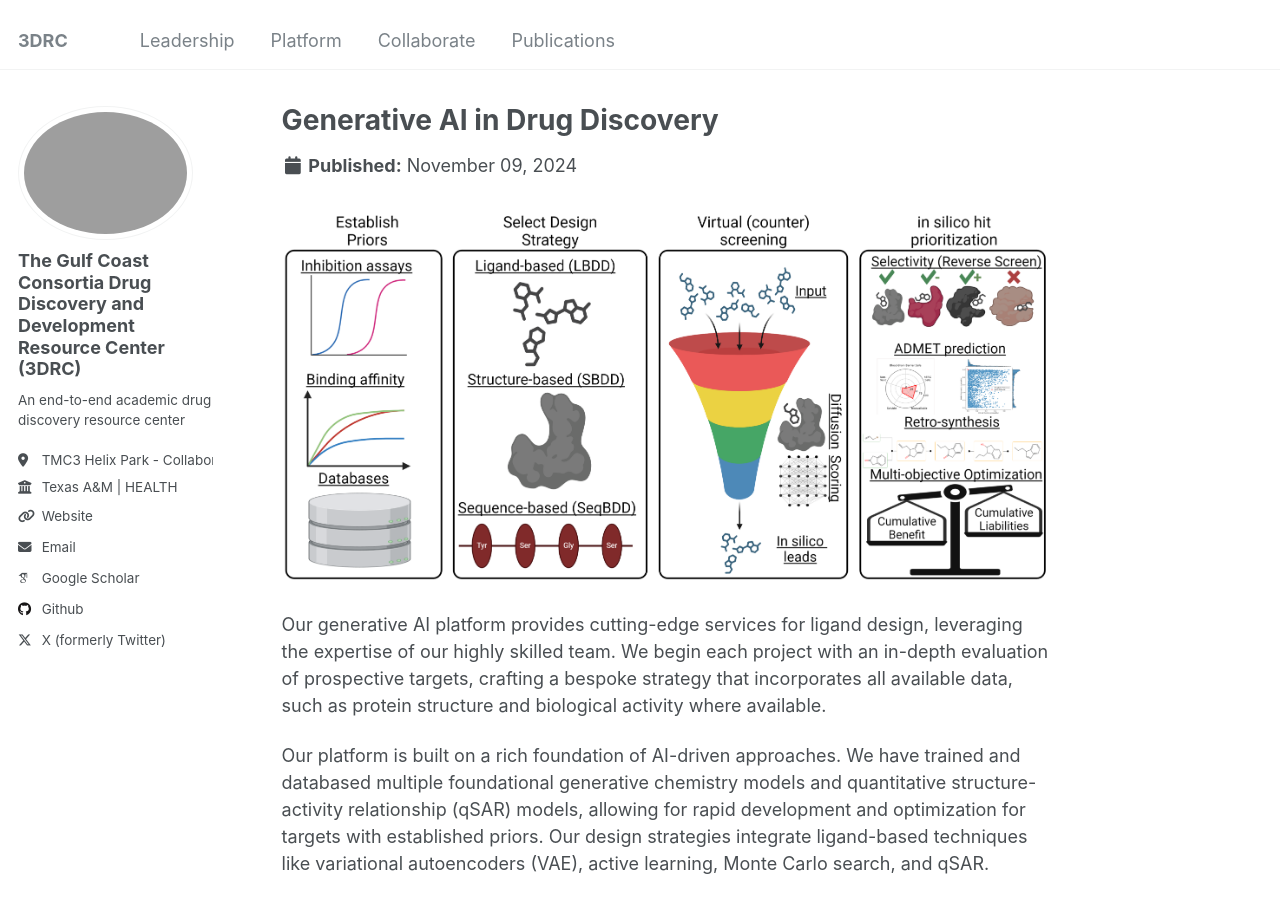
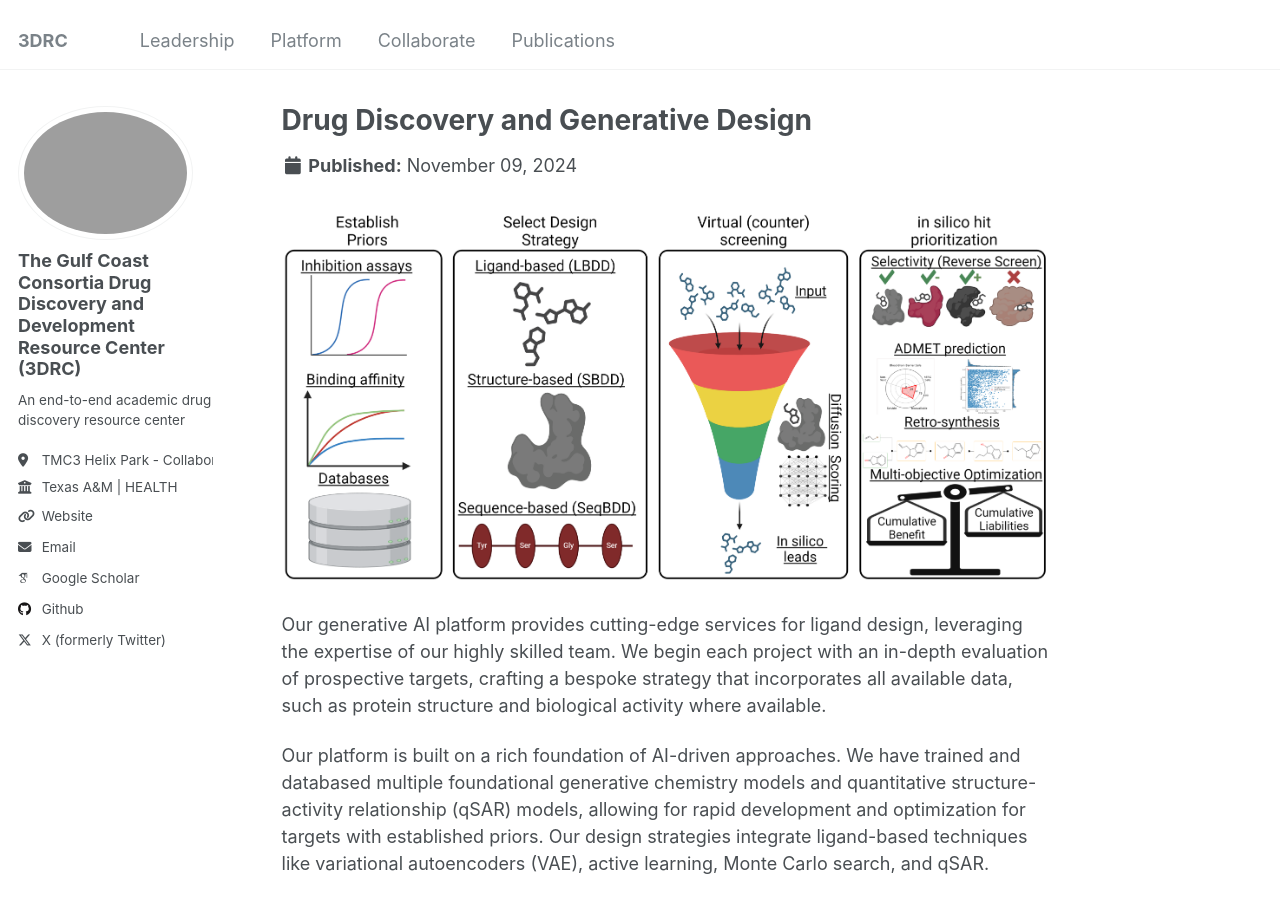
Before and after one commit to TAMU-3DRC/TAMU-3DRC.github.io, a Jekyll site: the page built from _platform/2_Design-Suite.md, in a window 1280 px wide and 900 px high. Built offline with Jekyll 4.4.1, drawn with Linux system fonts in a browser that asks for light colours; some web fonts are replaced.

Commit message:
Update 2_Design-Suite.md

```diff
--- a/_platform/2_Design-Suite.md
+++ b/_platform/2_Design-Suite.md
@@ -1,6 +1,6 @@
 ---
-title: "Generative AI in Drug Discovery"
-excerpt: "Dream to concept<br/><img src='/images/DESIGN.png'>"
+title: "Drug Discovery and Generative Design"
+excerpt: "Dream to Prototype<br/><img src='/images/DESIGN.png'>"
 collection: portfolio
 ---
 ![Design](/images/DESIGN.png)
```
